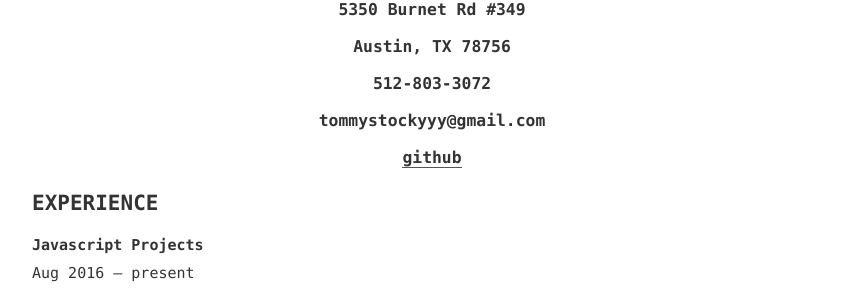
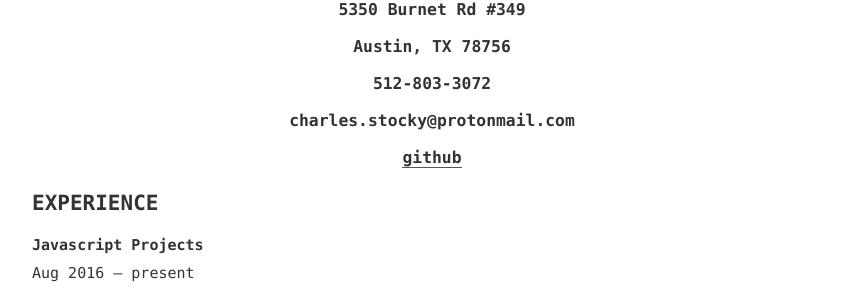
Before and after one commit to CharlesStocky/CharlesStocky.github.io, a Jekyll site: the page built from _posts/2018-4-24-Resume.md, in a window 1280 px wide. Shown: the part 313-615 px from the top of the page, without its empty margins (208-1065 px from the left). Built offline with Jekyll 4.4.1, drawn with Linux system fonts in a browser that asks for light colours.

Commit message:
changed email address

```diff
--- a/_posts/2018-4-24-Resume.md
+++ b/_posts/2018-4-24-Resume.md
@@ -2,7 +2,7 @@
 <h3 style='text-align:center; margin-top:-8px' >5350 Burnet Rd #349</h3>
 <h3 style='text-align:center; margin-top:-8px'>Austin, TX 78756</h3>
 <h3 style='text-align:center; margin-top:-8px'>512-803-3072</h3>
-<h3 style='text-align:center; margin-top:-8px'>tommystockyyy@gmail.com</h3>
+<h3 style='text-align:center; margin-top:-8px'>charles.stocky@protonmail.com</h3>
 <h3 style='text-align:center; margin-top:-8px;'><a href='https://github.com/CharlesStocky'>github</a></h3>
 
 <h1>EXPERIENCE</h1>
```
